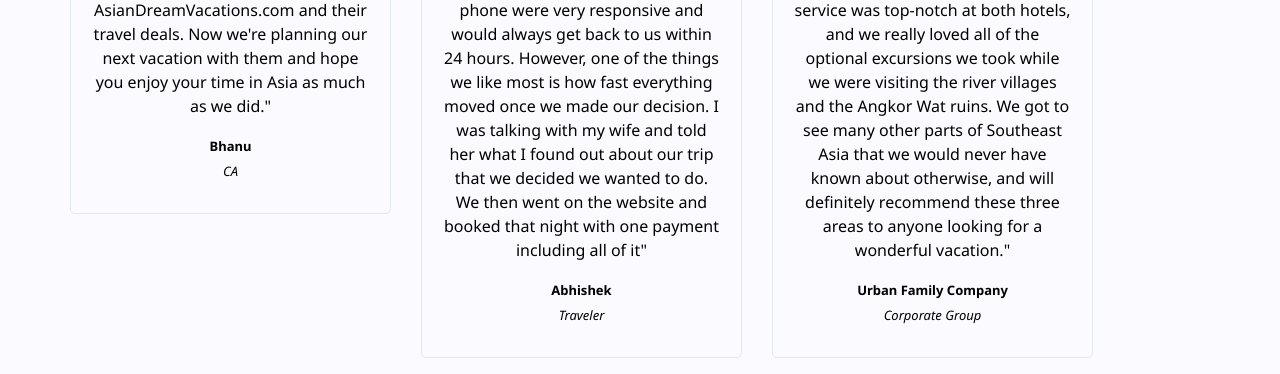
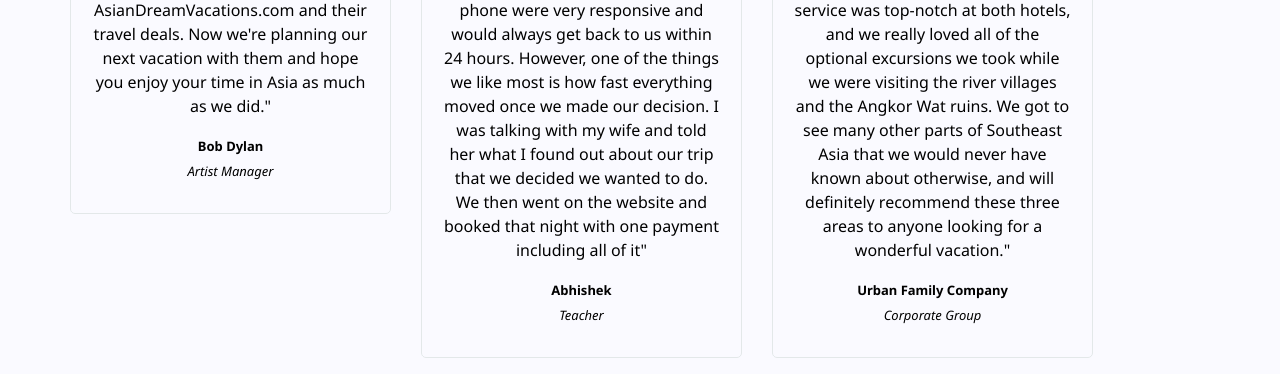
Before and after one commit to asiandreamvacation/build, a plain HTML site: page index.html in a window 1280 px wide. Shown: the part 3080-3454 px from the top of the page. Drawn offline with Linux system fonts and the light colour scheme.

Commit message:
Update index.html

```diff
--- a/index.html
+++ b/index.html
@@ -252,8 +252,8 @@
 										excursions we took were unforgettable. And we could not have done it without
 										AsianDreamVacations.com and their travel deals. Now we're planning our next
 										vacation with them and hope you enjoy your time in Asia as much as we did."</p>
-									<cite>Bhanu</cite>
-									<span>CA</span>
+									<cite>Bob Dylan</cite>
+									<span>Artist Manager</span>
 								</blockquote>
 							</div>
 						</div>
@@ -270,7 +270,7 @@
 										about our trip that we decided we wanted to do. We then went on the website and
 										booked that night with one payment including all of it"</p>
 									<cite>Abhishek</cite>
-									<span>Traveler</span>
+									<span>Teacher</span>
 								</blockquote>
 							</div>
 						</div>
```
